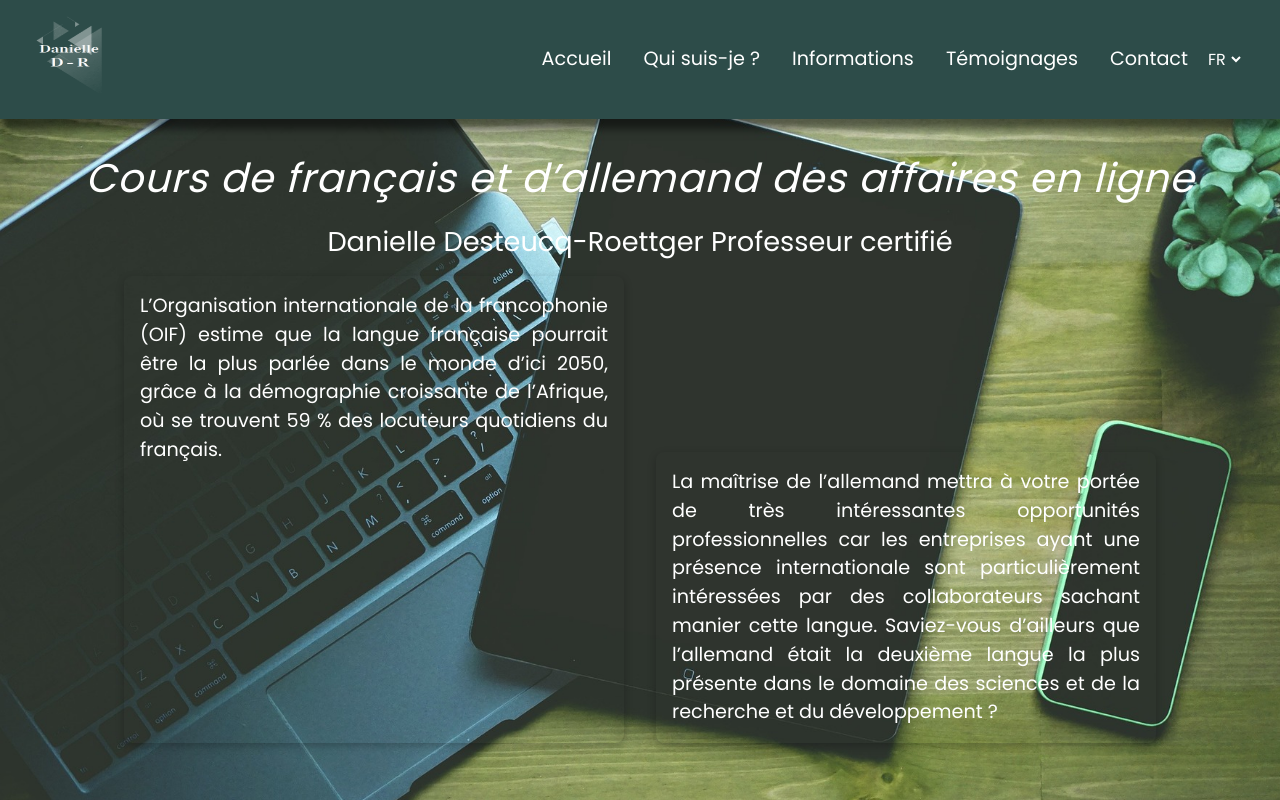
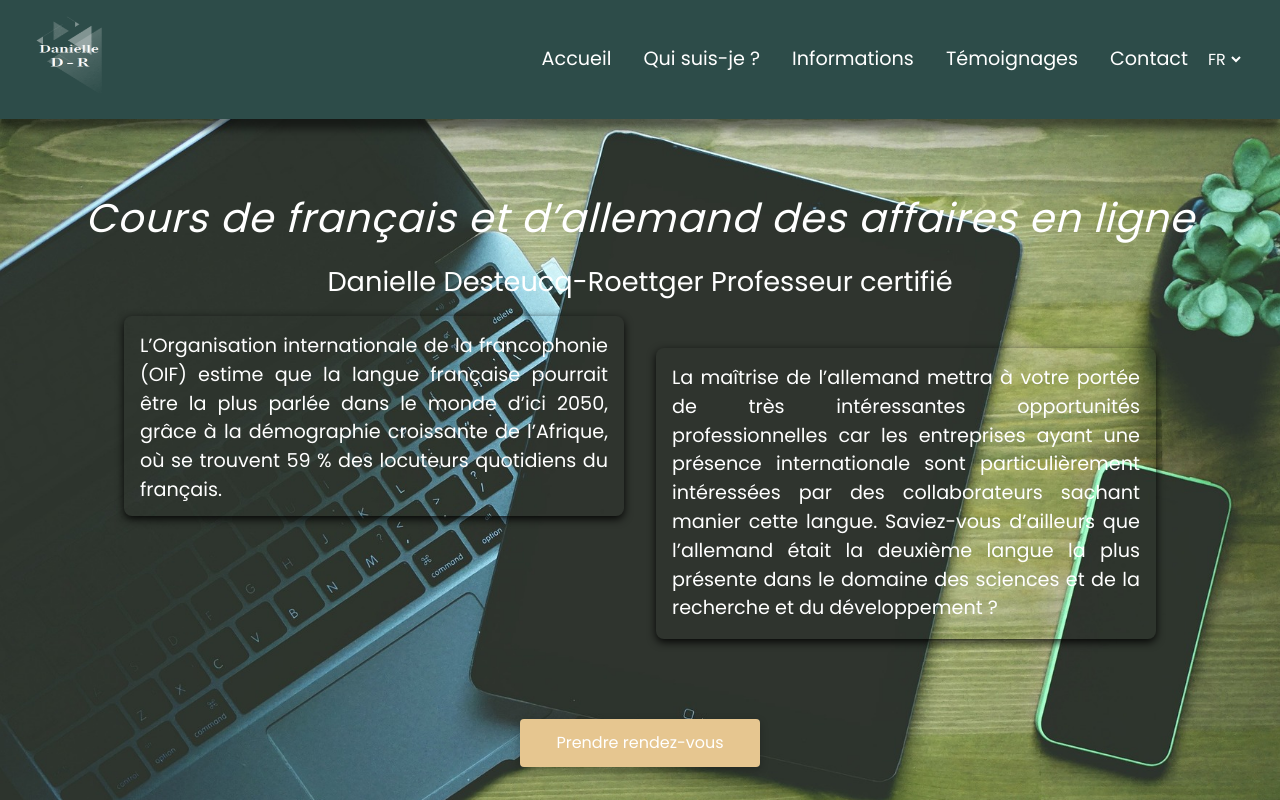
Before and after one commit to Benjamin-Dervieux/Dani-website, a Next.js app: page / in a window 1280 px wide. Shown: the top 800 px of the page. Built offline with nearby package versions, Linux system fonts and the light colour scheme; no server answers.

Commit message:
display home page element updated

```diff
--- a/components/Layout/Layout.js
+++ b/components/Layout/Layout.js
@@ -12,7 +12,7 @@ const Layout = ({ children, pageTitle }) => {
         <title>{pageTitle}</title>
       </Head>
       <Header />
-      {children}
+      <div className="content">{children}</div>
       <Footer />
     </div>
   );
--- a/pages/index.js
+++ b/pages/index.js
@@ -13,8 +13,8 @@ export default function Home() {
 
   return (
     <Layout pageTitle="Home page">
-      <div className="flex flex-col justify-around items-center h-[685px] md:h-[815px] lg:h-[815px] bg-fixed bg-start bg-cover bg-no-repeat custom-img-home">
-        <div className="mt-32 lg:mt- p-5 text-center text-white">
+      <div className="flex flex-col justify-around items-center h-full lg:h-[815px] lg:mt-10 bg-fixed bg-cover bg-no-repeat custom-img-home">
+        <div className="mt-32 p-5 text-center text-white">
           <h1 className="text-[1.9rem] lg:text-[2.5em] text-center italic tracking-wide">
             {t.welcomeMessage}
           </h1>
@@ -23,20 +23,20 @@ export default function Home() {
           </p>
         </div>
 
-        <div className="flex space-x-8 ">
-          <div className=" lg:w-[500px] rounded-lg shadow-[rgba(0,_0,_0,_0.24)_0px_3px_8px]">
+        <div className="flex flex-col space-y-8 lg:flex-row lg:space-x-8">
+          <div className=" lg:w-[500px] lg:h-[200px] rounded-lg shadow-[rgba(0,_0,_0,_0.90)_0px_3px_8px]">
             <p className=" p-4 lg:text-[1.2rem] text-justify text-white">
               {t.importantMessage}
             </p>
           </div>
-          <div className=" lg:w-[500px] lg:mt-44 rounded-lg shadow-[rgba(0,_0,_0,_0.24)_0px_3px_8px]">
+          <div className=" lg:w-[500px] rounded-lg shadow-[rgba(0,_0,_0,_0.90)_0px_3px_8px]">
             <p className=" p-4 lg:text-[1.2rem] text-justify text-white">
               {t.importantMessageBis}
             </p>
           </div>
         </div>
 
-        <div className="mt-7 lg:mt-[80px] ">
+        <div className="mt-7 mb-8 lg:mt-[80px] lg:mb-40">
           <Button />
         </div>
       </div>
--- a/public/locales/en/en.js
+++ b/public/locales/en/en.js
@@ -23,7 +23,7 @@ export default {
   welcomeMessage: "Business French and Business German online courses",
   danielleProfession: "Danielle Desteucq-Roettger certified teacher",
   importantMessage:
-    " The International Organization of the Francophonie (OIF) estimates that french language could be the most spoken in the world by 2050, thanks to the growing demographics of Africa, where 59% of daily French speakers are located.",
+    " The International Organization of the Francophonie (OIF) estimates that French could be the most spoken in the world by 2050, thanks to the growing demographics of Africa, where 59% of daily French speakers are located.",
   importantMessageBis:
     "A good command of German will open up some very interesting career opportunities for you, as companies with an international presence are particularly interested in employees who know how to handle this language.  Did you know that German is the second most widely spoken language in science and R&D?",
 
```
